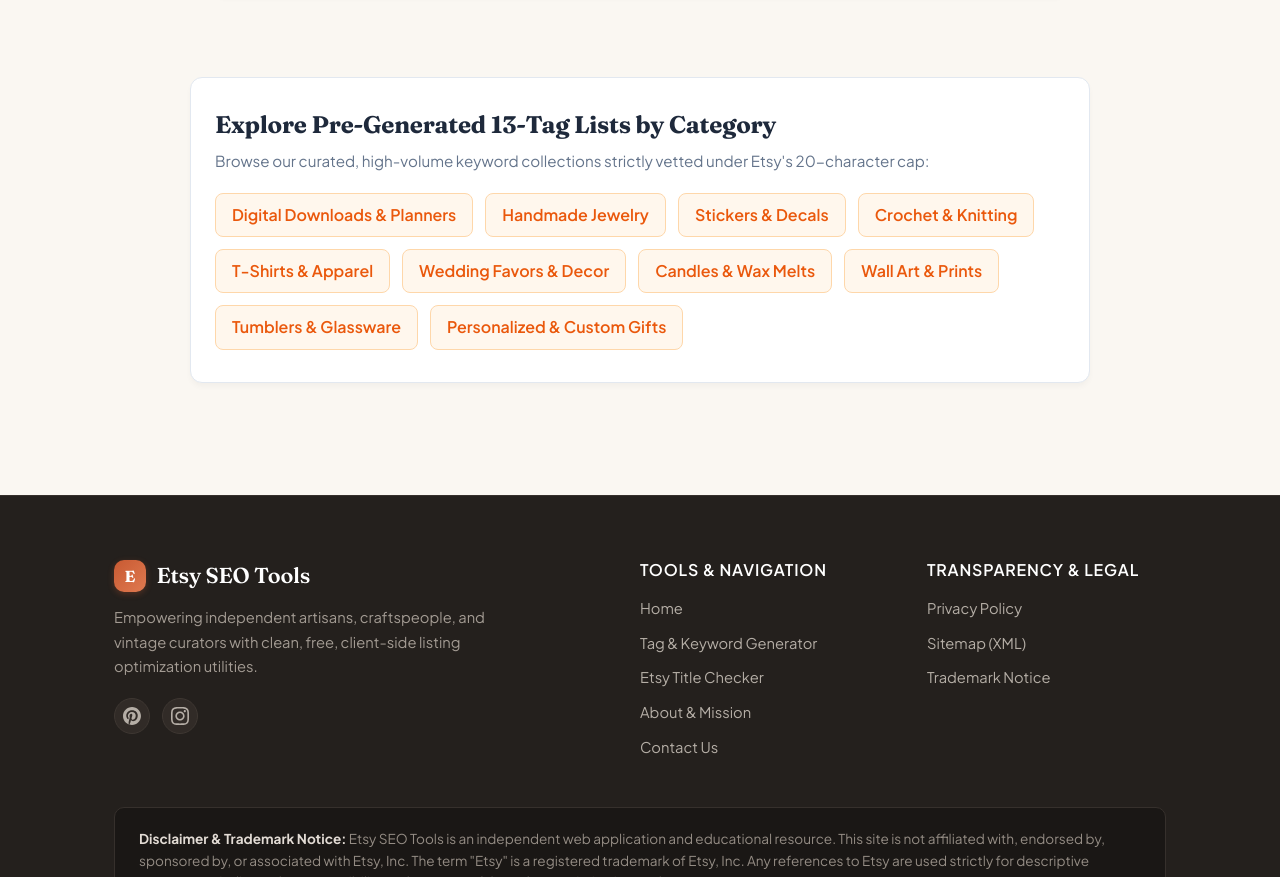
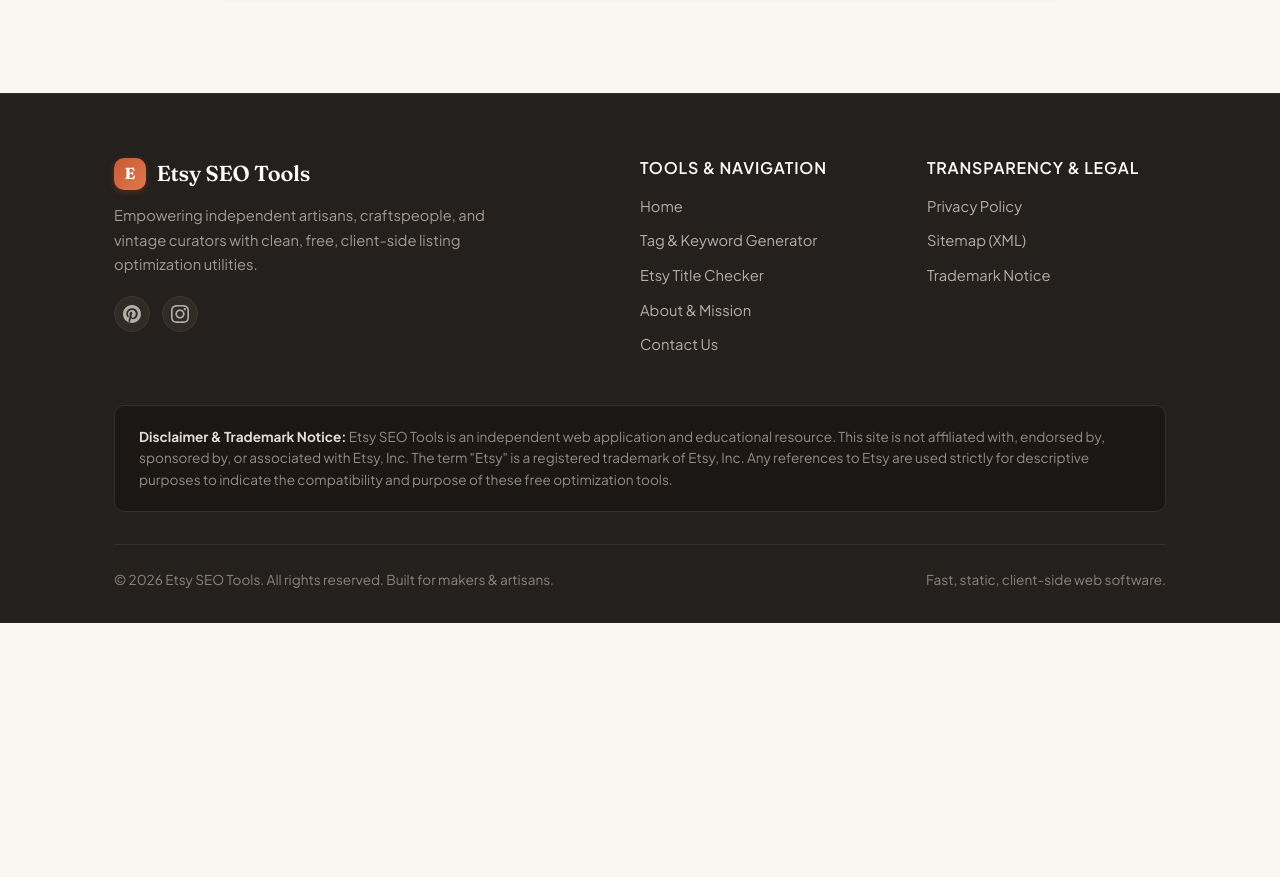
Before and after one commit to marconymax/etsy-seo-tools, a plain HTML site: page tag-generator/index.html in a window 1280 px wide. Shown: the part 3634-4511 px from the top of the page. After the commit the page ends 4257 px from the top, so only its background shows below. Drawn offline with Linux system fonts and the light colour scheme.

Commit message:
index.html

```diff
--- a/tag-generator/index.html
+++ b/tag-generator/index.html
@@ -1,8 +1,6 @@
 <!DOCTYPE html>
 <html lang="en">
 <head>
-  <meta name="monetag" content="79834cfa736b4c347a61caf7b8b644b2">
-  <script src="https://quge5.com/88/tag.min.js" data-zone="309341" async data-cfasync="false"></script>
   <meta charset="UTF-8">
   <meta name="viewport" content="width=device-width, initial-scale=1.0">
   <title>Etsy Tag Generator — Free Keyword &amp; Tag Tool for Etsy Listings</title>
@@ -341,24 +339,6 @@
         </div>
       </section>
 
-      <!-- Popular Categories Grid -->
-      <section style="max-width: 900px; margin: 3rem auto; padding: 2rem 1.5rem; background: #ffffff; border: 1px solid #e2e8f0; border-radius: 12px; box-shadow: 0 4px 6px -1px rgba(0,0,0,0.04);">
-        <h2 style="font-size: 1.5rem; font-weight: 800; color: #1e293b; margin-top: 0; margin-bottom: 0.5rem;">Explore Pre-Generated 13-Tag Lists by Category</h2>
-        <p style="color: #64748b; font-size: 0.95rem; margin-bottom: 1.25rem;">Browse our curated, high-volume keyword collections strictly vetted under Etsy's 20-character cap:</p>
-        <div style="display: flex; flex-wrap: wrap; gap: 0.75rem;">
-          <a href="/tag-generator/digital-products/" style="background: #fff7ed; border: 1px solid #fed7aa; color: #ea580c; padding: 0.5rem 1rem; border-radius: 8px; font-weight: 600; text-decoration: none;">Digital Downloads &amp; Planners</a>
-          <a href="/tag-generator/jewelry/" style="background: #fff7ed; border: 1px solid #fed7aa; color: #ea580c; padding: 0.5rem 1rem; border-radius: 8px; font-weight: 600; text-decoration: none;">Handmade Jewelry</a>
-          <a href="/tag-generator/stickers/" style="background: #fff7ed; border: 1px solid #fed7aa; color: #ea580c; padding: 0.5rem 1rem; border-radius: 8px; font-weight: 600; text-decoration: none;">Stickers &amp; Decals</a>
-          <a href="/tag-generator/crochet/" style="background: #fff7ed; border: 1px solid #fed7aa; color: #ea580c; padding: 0.5rem 1rem; border-radius: 8px; font-weight: 600; text-decoration: none;">Crochet &amp; Knitting</a>
-          <a href="/tag-generator/t-shirts/" style="background: #fff7ed; border: 1px solid #fed7aa; color: #ea580c; padding: 0.5rem 1rem; border-radius: 8px; font-weight: 600; text-decoration: none;">T-Shirts &amp; Apparel</a>
-          <a href="/tag-generator/wedding/" style="background: #fff7ed; border: 1px solid #fed7aa; color: #ea580c; padding: 0.5rem 1rem; border-radius: 8px; font-weight: 600; text-decoration: none;">Wedding Favors &amp; Decor</a>
-          <a href="/tag-generator/candles/" style="background: #fff7ed; border: 1px solid #fed7aa; color: #ea580c; padding: 0.5rem 1rem; border-radius: 8px; font-weight: 600; text-decoration: none;">Candles &amp; Wax Melts</a>
-          <a href="/tag-generator/wall-art/" style="background: #fff7ed; border: 1px solid #fed7aa; color: #ea580c; padding: 0.5rem 1rem; border-radius: 8px; font-weight: 600; text-decoration: none;">Wall Art &amp; Prints</a>
-          <a href="/tag-generator/tumblers/" style="background: #fff7ed; border: 1px solid #fed7aa; color: #ea580c; padding: 0.5rem 1rem; border-radius: 8px; font-weight: 600; text-decoration: none;">Tumblers &amp; Glassware</a>
-          <a href="/tag-generator/personalized-gifts/" style="background: #fff7ed; border: 1px solid #fed7aa; color: #ea580c; padding: 0.5rem 1rem; border-radius: 8px; font-weight: 600; text-decoration: none;">Personalized &amp; Custom Gifts</a>
-        </div>
-      </section>
-
     </section>
 
   </main>
```
